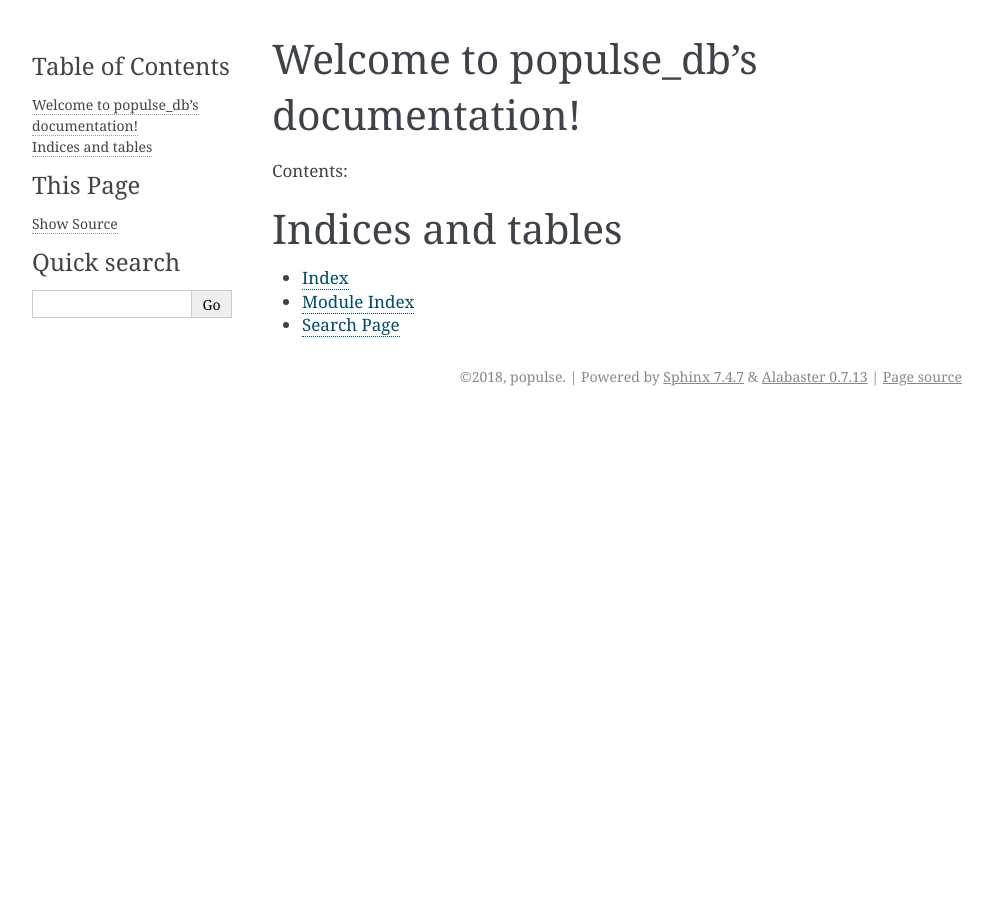
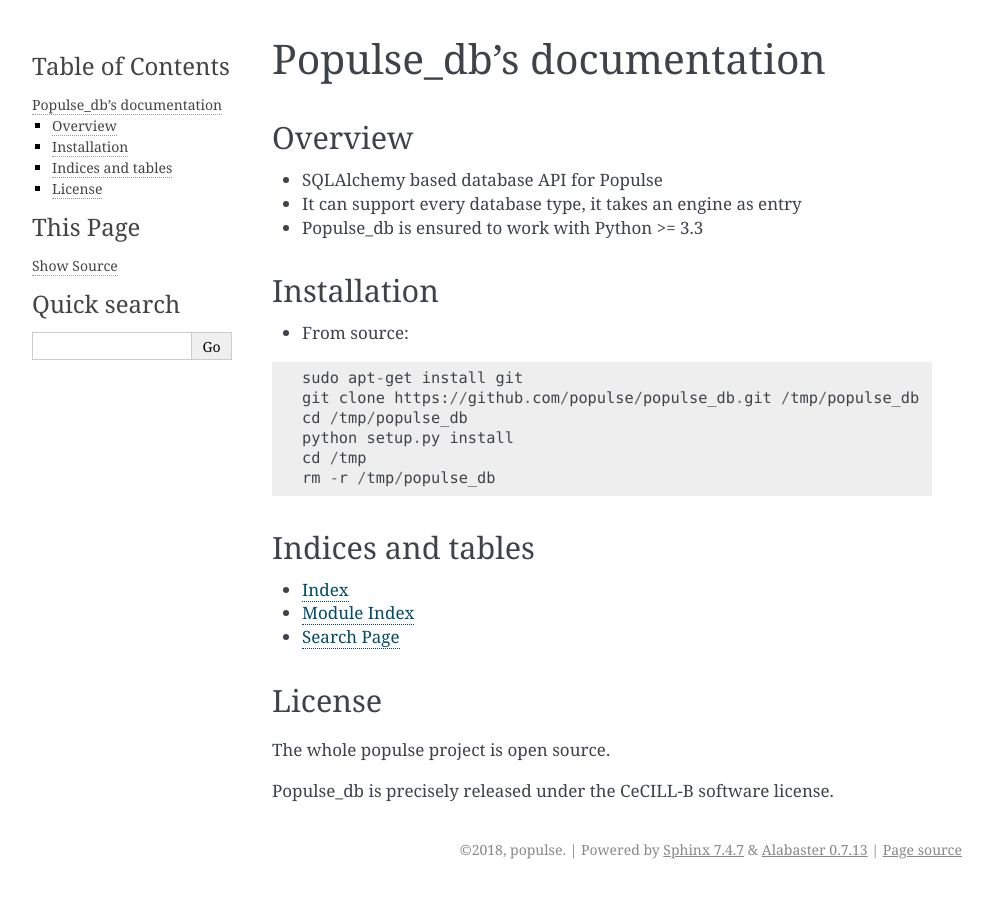
Before and after one commit to populse/populse_db, a Sphinx documentation site: the page built from docs/source/index.rst, in a window 1280 px wide. Shown: the whole page, without its empty margins (148-1141 px from the left). Built offline with Sphinx 7.4.7, drawn with Linux system fonts in a browser that asks for light colours.

Commit message:
index of documentation improved

```diff
--- a/docs/source/index.rst
+++ b/docs/source/index.rst
@@ -3,19 +3,46 @@
    You can adapt this file completely to your liking, but it should at least
    contain the root `toctree` directive.
 
-Welcome to populse_db's documentation!
+
+
+
+Populse_db's documentation
 ======================================
 
-Contents:
+Overview
+-------------
+
+* SQLAlchemy based database API for Populse
+* It can support every database type, it takes an engine as entry
+* Populse_db is ensured to work with Python >= 3.3
+
+Installation
+-------------
+
+* From source:
+
+.. code-block:: python
+
+   sudo apt-get install git
+   git clone https://github.com/populse/populse_db.git /tmp/populse_db
+   cd /tmp/populse_db
+   python setup.py install
+   cd /tmp
+   rm -r /tmp/populse_db
 
 .. toctree::
    :maxdepth: 2
 
-
-
 Indices and tables
-==================
+-------------
 
 * :ref:`genindex`
 * :ref:`modindex`
 * :ref:`search`
+
+License
+-------------
+
+The whole populse project is open source.
+
+Populse_db is precisely released under the CeCILL-B software license.
```
